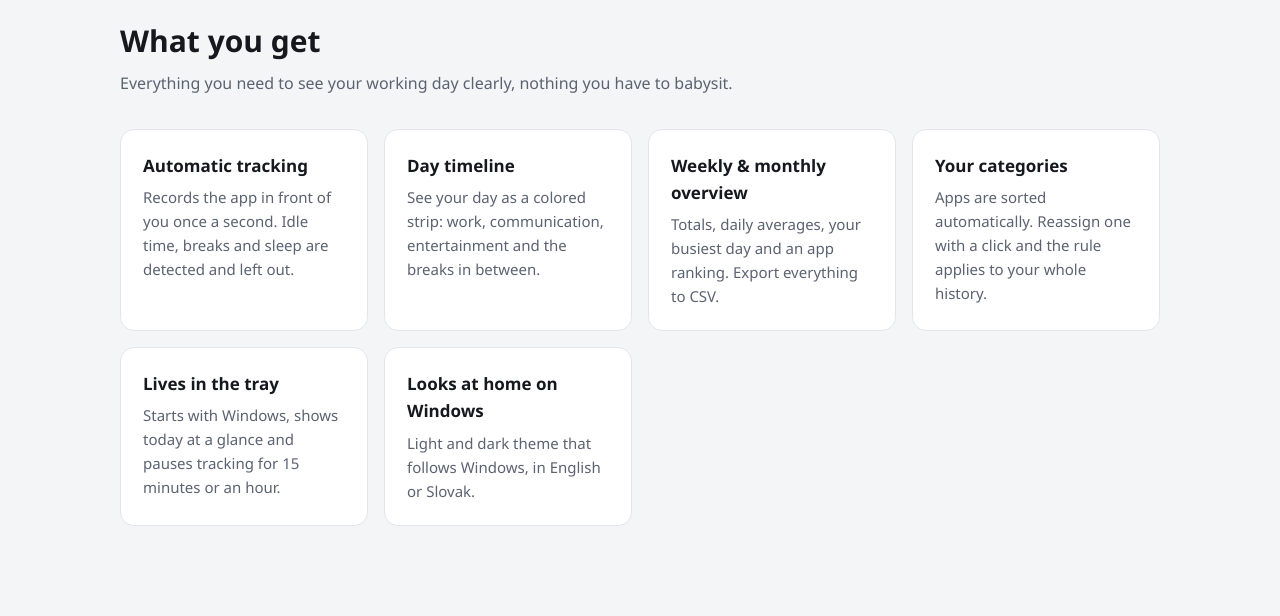
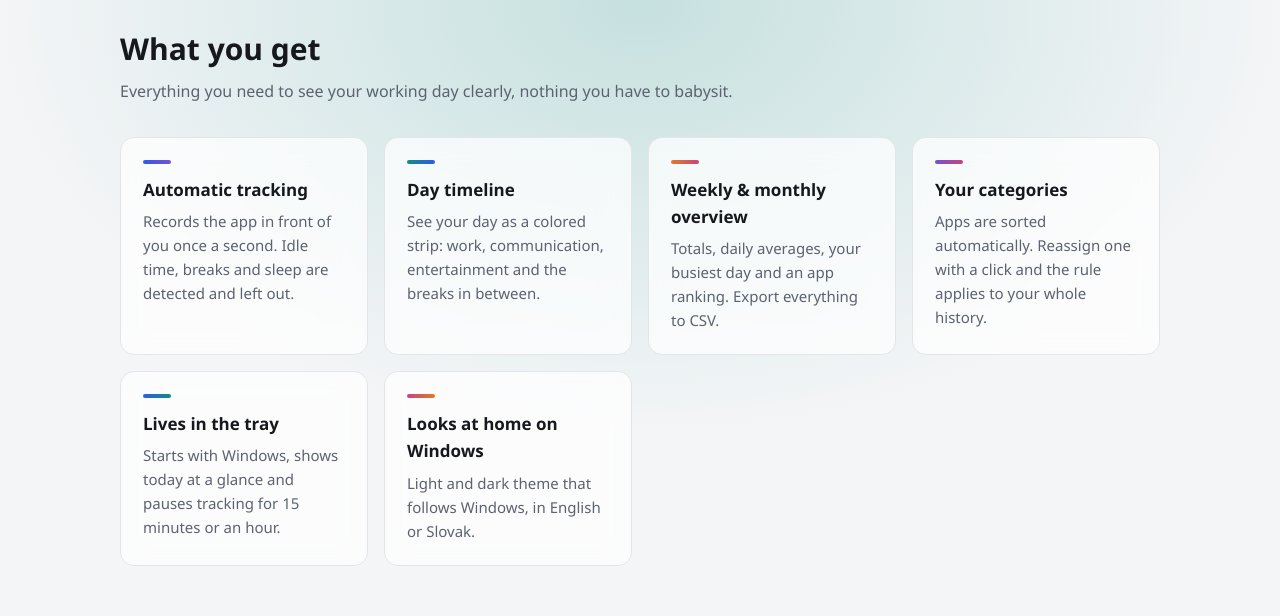
Before and after one commit to mejmo/HomeFocus, a plain HTML site: page site/index.html in a window 1280 px wide. Shown: the part 1900-2516 px from the top of the page. Drawn offline with Linux system fonts and the light colour scheme; files whose address does not match are found by name.

Commit message:
Site: livelier background (glows, dot grid, drifting light, glass cards)
Co-Authored-By: Claude Opus 5.5 <noreply@anthropic.com>

```diff
--- a/site/index.html
+++ b/site/index.html
@@ -7,10 +7,31 @@
 <meta name="description" content="HomeFocus is a self-hosted Windows time tracker. It shows where your working day goes and never sends anything to the cloud.">
 <link rel="icon" href="images/icon-256.png">
 <style>
-:root{--bg:#F4F5F7;--card:#FFFFFF;--border:#E3E5EA;--text:#16181D;--muted:#5B6270;--accent:#2F5BEA;--accent-soft:#E6ECFD;--ok:#15803D}
-@media (prefers-color-scheme: dark){:root{--bg:#121418;--card:#1B1E24;--border:#2A2E37;--text:#E8EAEE;--muted:#9AA1AE;--accent:#5B8BFF;--accent-soft:#1F2C4D;--ok:#3DD68C}}
+:root{--bg:#F4F5F7;--card:#FFFFFF;--glass:rgba(255,255,255,.72);--border:#E3E5EA;--text:#16181D;--muted:#5B6270;--accent:#2F5BEA;--accent-soft:#E6ECFD;--ok:#15803D;
+  --glow1:rgba(47,91,234,.28);--glow2:rgba(14,143,128,.20);--glow3:rgba(116,82,209,.20);--dot:rgba(22,24,29,.07)}
+@media (prefers-color-scheme: dark){:root{--bg:#0E1014;--card:#1B1E24;--glass:rgba(27,30,36,.72);--border:#2A2E37;--text:#E8EAEE;--muted:#9AA1AE;--accent:#5B8BFF;--accent-soft:#1F2C4D;--ok:#3DD68C;
+  --glow1:rgba(63,116,240,.38);--glow2:rgba(45,212,191,.16);--glow3:rgba(167,139,250,.22);--dot:rgba(255,255,255,.06)}}
 *{box-sizing:border-box}
-body{margin:0;background:var(--bg);color:var(--text);font:16px/1.6 "Segoe UI Variable Text","Segoe UI",system-ui,sans-serif}
+body{margin:0;color:var(--text);font:16px/1.6 "Segoe UI Variable Text","Segoe UI",system-ui,sans-serif;overflow-x:hidden}
+/* the page background lives on <html> so the fixed decorations (z-index:-1) paint above it */
+html{min-height:100%;
+  background:
+    radial-gradient(900px 520px at 12% -6%, var(--glow1), transparent 70%),
+    radial-gradient(760px 480px at 92% 8%, var(--glow3), transparent 70%),
+    radial-gradient(900px 600px at 50% 62%, var(--glow2), transparent 72%),
+    var(--bg)}
+/* dotted grid that fades out towards the bottom of the viewport */
+body::before{content:"";position:fixed;inset:0;z-index:-1;pointer-events:none;
+  background-image:radial-gradient(var(--dot) 1.2px, transparent 1.3px);background-size:22px 22px;
+  -webkit-mask-image:linear-gradient(to bottom,#000 0%,rgba(0,0,0,.35) 60%,transparent 100%);mask-image:linear-gradient(to bottom,#000 0%,rgba(0,0,0,.35) 60%,transparent 100%)}
+/* two slowly drifting soft light blobs */
+body::after{content:"";position:fixed;z-index:-1;pointer-events:none;width:46vmax;height:46vmax;left:-12vmax;top:30vh;border-radius:50%;
+  background:radial-gradient(circle, var(--glow1), transparent 65%);filter:blur(30px);animation:drift 26s ease-in-out infinite alternate}
+.blob{position:fixed;z-index:-1;pointer-events:none;width:40vmax;height:40vmax;right:-14vmax;top:-6vmax;border-radius:50%;
+  background:radial-gradient(circle, var(--glow3), transparent 65%);filter:blur(30px);animation:drift2 32s ease-in-out infinite alternate}
+@keyframes drift{to{transform:translate(18vmax,-14vmax) scale(1.15)}}
+@keyframes drift2{to{transform:translate(-16vmax,22vmax) scale(.9)}}
+@media (prefers-reduced-motion: reduce){body::after,.blob{animation:none}}
 a{color:var(--accent)}
 .wrap{max-width:1080px;margin:0 auto;padding:0 20px}
 header{padding:28px 0;display:flex;align-items:center;justify-content:space-between;gap:16px}
@@ -25,16 +46,28 @@ nav a:hover{color:var(--text)}
 .btn.ghost{background:transparent;color:var(--text);border:1px solid var(--border);margin-left:8px}
 .pills{display:flex;flex-wrap:wrap;justify-content:center;gap:10px;margin-top:22px;font-size:14px;color:var(--muted)}
 .pills span{border:1px solid var(--border);border-radius:99px;padding:4px 12px;background:var(--card)}
-.shot{margin:36px auto 0;border-radius:14px;border:1px solid var(--border);box-shadow:0 24px 60px rgba(20,24,32,.18);overflow:hidden;max-width:1000px}
-.shot img{display:block;width:100%;height:auto}
+.shot{position:relative;margin:44px auto 0;max-width:1000px}
+.shot::before{content:"";position:absolute;inset:-6% -4% -10%;z-index:-1;border-radius:40px;filter:blur(48px);opacity:.75;
+  background:conic-gradient(from 200deg at 50% 50%, #2F5BEA, #0E8F80, #7452D1, #E07A2E, #2F5BEA)}
+.shot img{display:block;width:100%;height:auto;border-radius:14px;border:1px solid var(--border);box-shadow:0 30px 80px rgba(10,14,24,.35)}
+.pills span{backdrop-filter:blur(8px)}
 section{padding:64px 0}
 h2{font:600 30px/1.2 "Segoe UI Variable Display","Segoe UI",system-ui,sans-serif;margin:0 0 12px}
 .lead{color:var(--muted);max-width:680px;margin:0 0 32px}
 .grid{display:grid;grid-template-columns:repeat(auto-fit,minmax(240px,1fr));gap:16px}
-.card{background:var(--card);border:1px solid var(--border);border-radius:14px;padding:22px}
+.card{background:var(--glass);backdrop-filter:blur(14px);-webkit-backdrop-filter:blur(14px);border:1px solid var(--border);border-radius:14px;padding:22px;transition:transform .2s,border-color .2s}
+.card:hover{transform:translateY(-3px);border-color:var(--accent)}
+.card h3::before{content:"";display:block;width:28px;height:4px;border-radius:2px;margin-bottom:12px;background:linear-gradient(90deg,#2F5BEA,#7452D1)}
+.card:nth-child(2) h3::before{background:linear-gradient(90deg,#0E8F80,#2F5BEA)}
+.card:nth-child(3) h3::before{background:linear-gradient(90deg,#E07A2E,#C9437A)}
+.card:nth-child(4) h3::before{background:linear-gradient(90deg,#7452D1,#C9437A)}
+.card:nth-child(5) h3::before{background:linear-gradient(90deg,#2F5BEA,#0E8F80)}
+.card:nth-child(6) h3::before{background:linear-gradient(90deg,#C9437A,#E07A2E)}
 .card h3{margin:0 0 6px;font-size:17px}
 .card p{margin:0;color:var(--muted);font-size:15px}
-.privacy{background:var(--card);border:1px solid var(--border);border-radius:18px;padding:36px;display:grid;grid-template-columns:1fr 1fr;gap:32px;align-items:center}
+.privacy{border:1px solid transparent;border-radius:18px;padding:36px;
+  background:linear-gradient(var(--glass),var(--glass)) padding-box,linear-gradient(135deg,#2F5BEA,#0E8F80 45%,#7452D1) border-box;
+  backdrop-filter:blur(14px);-webkit-backdrop-filter:blur(14px);display:grid;grid-template-columns:1fr 1fr;gap:32px;align-items:center}
 .privacy ul{margin:0;padding:0;list-style:none}
 .privacy li{padding:8px 0 8px 30px;position:relative;border-bottom:1px solid var(--border)}
 .privacy li:last-child{border-bottom:0}
@@ -47,6 +80,7 @@ footer{padding:40px 0;color:var(--muted);font-size:14px;text-align:center;border
 </style>
 </head>
 <body>
+<div class="blob" aria-hidden="true"></div>
 <div class="wrap">
   <header>
     <picture>
```
Also changed, not shown: 1 other file.
